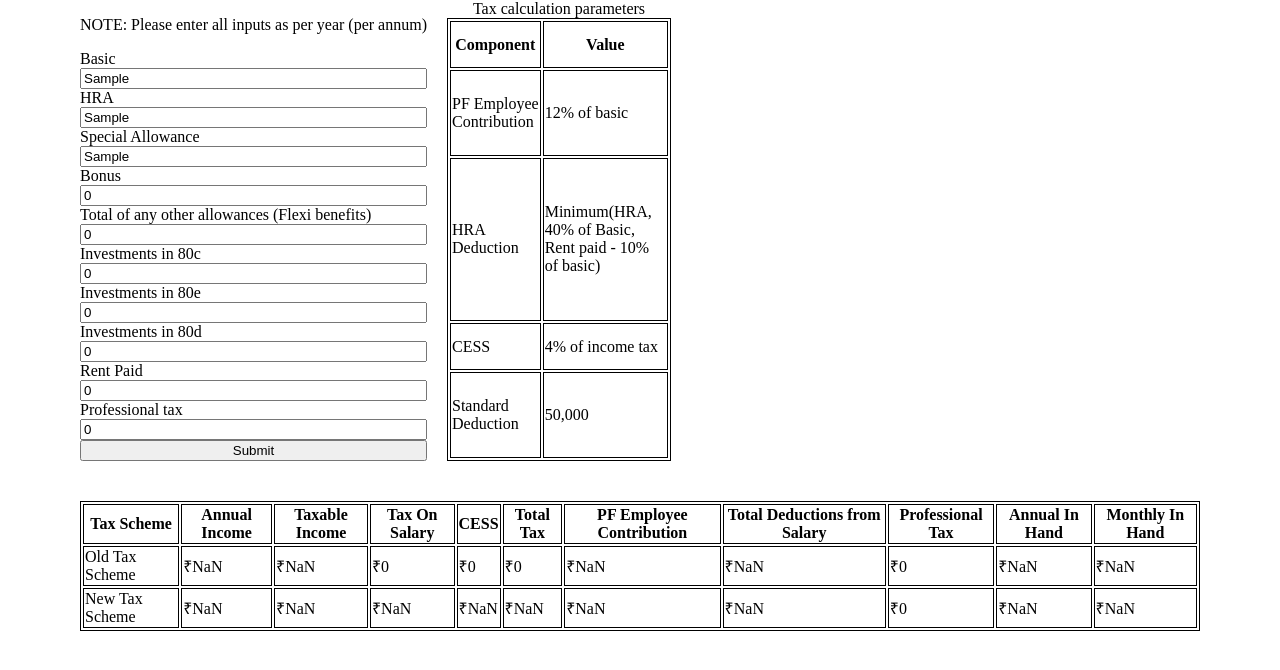
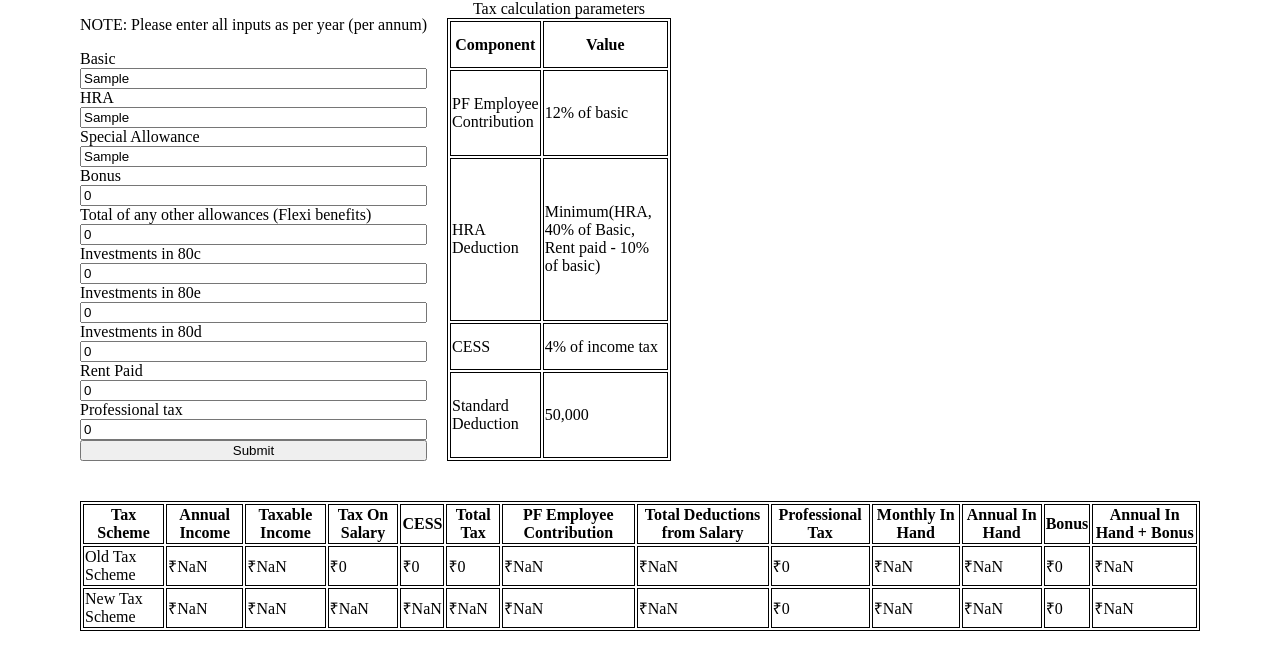
Before and after one commit to soumy9/tax-calculator, a plain HTML site: page index.html in a window 1280 px wide. Both pictures are taken after typing "Sample", "Sample", "Sample" into the empty fields and a click on the button "Submit". Drawn offline with Linux system fonts and the light colour scheme.

Commit message:
removed bonus from monthly in-hand

```diff
--- a/index.html
+++ b/index.html
@@ -58,8 +58,11 @@
 					<th>PF Employee Contribution</th>
 					<th>Total Deductions from Salary</th>
 					<th>Professional Tax</th>
+					<th>Monthly In Hand</th>
 					<th>Annual In Hand</th>
-					<th>Monthly In Hand</th>
+					<th>Bonus</th>
+					<th>Annual In Hand + Bonus</th>
+
 			</tr>
 	</table>
 	<script src="new_vs_old_tax.js"></script>
--- a/new_vs_old_tax.js
+++ b/new_vs_old_tax.js
@@ -96,11 +96,13 @@ class Salary {
 			this.pf_employee_contribution +
 			this.professionalTax;
 		newTaxComputations["professionalTax"] = this.professionalTax;
-		newTaxComputations["annual in-hand"] =
-			this.gross_sal - newTaxComputations["totalDeductions"];
+		const annualInHand = this.gross_sal - newTaxComputations["totalDeductions"];
 		newTaxComputations["monthly in-hand"] = Math.round(
-			newTaxComputations["annual in-hand"] / 12
+		(annualInHand - this.variable_cmp) / 12
 		);
+		newTaxComputations["annual in-hand"] = annualInHand;
+		newTaxComputations["annual bonus"] = this.variable_cmp;
+		newTaxComputations["annual in-hand + bonus"] = newTaxComputations["annual in-hand"]+newTaxComputations["annual bonus"];
 		console.log(`new tax: `, newTaxComputations);
 		//return newTax;
 		return newTaxComputations;
@@ -129,11 +131,13 @@ class Salary {
 			this.pf_employee_contribution +
 			this.professionalTax;
 		taxComputations["professionalTax"] = this.professionalTax;
-		taxComputations["annual in-hand"] =
-			this.gross_sal - taxComputations["totalDeductions"];
+		const annualInHand = this.gross_sal - taxComputations["totalDeductions"];
 		taxComputations["monthly in-hand"] = Math.round(
-			taxComputations["annual in-hand"] / 12
+			(annualInHand - this.variable_cmp) / 12
 		);
+		taxComputations["annual in-hand"] = annualInHand;
+		taxComputations["annual bonus"] = this.variable_cmp;
+		taxComputations["annual in-hand + bonus"] = taxComputations["annual in-hand"]+taxComputations["annual bonus"];
 		console.log(`old tax:`, taxComputations);
 		//return total_tax * (1 + this.CESS);
 		return taxComputations;
```
